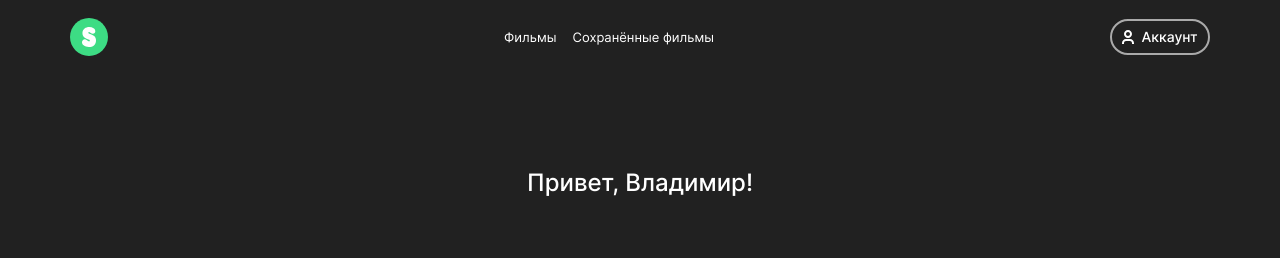
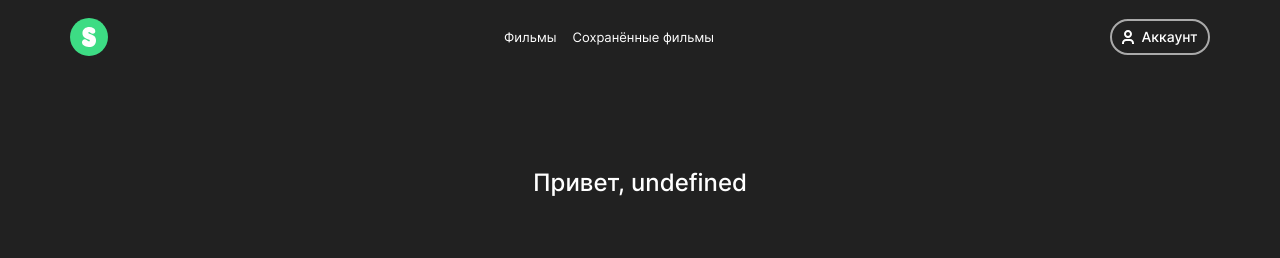
Before and after one commit to Vovkasquid/movies-explorer-frontend, a React (Create React App) app: page /profile in a window 1280 px wide. Shown: the top 258 px of the page. Built offline with nearby package versions, Linux system fonts and the light colour scheme.

Commit message:
fix: исправить ошибку записи юзера в контекст

```diff
--- a/src/components/App/App.jsx
+++ b/src/components/App/App.jsx
@@ -8,7 +8,7 @@ import Profile from '../Profile/Profile'
 import Register from '../Register/Register'
 import Login from '../Login/Login'
 import { CurrentUserContext } from '../../contexts/CurrentUserContext'
-import { register, login, getUserInformation } from '../utils/api/MainApi'
+import { register, login, getUserInformation } from '../../utils/api/MainApi'
 
 function App() {
   const history = useHistory()
@@ -17,6 +17,8 @@ function App() {
   const [currentUser, setCurrentUser] = React.useState({})
   const [registerNetworkError, setRegisterNetworkError] = React.useState('')
   const [loginNetworkError, setLoginNetworkError] = React.useState('')
+  // eslint-disable-next-line no-unused-vars
+  const [isAuth, setIsAuth] = React.useState('')
   // const [isAuth, setIsAuth] = React.useState(false)
   const handleResize = () => {
     // Записываем сайт в стейт
@@ -50,7 +52,10 @@ function App() {
             // проверяем пришли ли данные
             if (userInfo.data.name) {
               // Записываем данные в контекст
-              setCurrentUser(loginResponse.data)
+              console.log('userInfo', userInfo.data)
+              setCurrentUser(userInfo.data)
+              // Записываем стейт авторизации
+              setIsAuth(true)
               // Редиректим юзера на movies
               history.push('/movies')
             }
--- a/src/components/Login/Login.jsx
+++ b/src/components/Login/Login.jsx
@@ -1,6 +1,6 @@
 import React from 'react'
 import { Link } from 'react-router-dom'
-import formValidationHook from '../utils/hooks/formValidationHook'
+import formValidationHook from '../../utils/hooks/formValidationHook'
 import './Login.css'
 import logo from '../../images/logo.svg'
 
--- a/src/components/Profile/Profile.jsx
+++ b/src/components/Profile/Profile.jsx
@@ -1,9 +1,12 @@
-import React from 'react'
+import React, { useContext } from 'react'
 import './Profile.css'
 import Header from '../Header/Header'
-import formValidationHook from '../utils/hooks/formValidationHook'
+import formValidationHook from '../../utils/hooks/formValidationHook'
+import { CurrentUserContext } from '../../contexts/CurrentUserContext'
 
 export default function Profile() {
+  // Получаем текущего пользователя из контекста
+  const currentUser = useContext(CurrentUserContext)
   const { values, isValid, handleChange, errors } = formValidationHook({
     profileEmail: '',
     profileName: '',
@@ -23,7 +26,7 @@ export default function Profile() {
       <Header isLogin />
       <section className="profile">
         <form className="profile__form" name="edit" onSubmit={onFormSumbit} noValidate>
-          <h1 className="profile__form-title">Привет, Владимир!</h1>
+          <h1 className="profile__form-title">{`Привет, ${currentUser?.name}`}</h1>
           <ul className="profile__form-input-list">
             <li className="profile__form-input-item">
               <p className="profile__form-input-label">Имя</p>
--- a/src/components/Register/Register.jsx
+++ b/src/components/Register/Register.jsx
@@ -2,7 +2,7 @@ import React from 'react'
 import { Link } from 'react-router-dom'
 import './Register.css'
 import logo from '../../images/logo.svg'
-import formValidationHook from '../utils/hooks/formValidationHook'
+import formValidationHook from '../../utils/hooks/formValidationHook'
 
 export default function Register({ handleRegister, registerNetworkError }) {
   const { values, isValid, handleChange, errors } = formValidationHook({
--- a/src/components/SearchForm/SearchForm.jsx
+++ b/src/components/SearchForm/SearchForm.jsx
@@ -1,8 +1,8 @@
 import React from 'react'
-import formValidationHook from '../utils/hooks/formValidationHook'
+import formValidationHook from '../../utils/hooks/formValidationHook'
 import './SearchForm.css'
 import MoviesCardList from '../MoviesCardList/MoviesCardList'
-import getMovies from '../utils/api/MoviesApi'
+import getMovies from '../../utils/api/MoviesApi'
 import Preloader from '../Preloader/Preloader'
 
 export default function SearchForm({ isSaved, cardCount }) {
```
Also changed, not shown: src/utils/api/MainApi.js (renamed from src/components/utils/api/MainApi.js), src/utils/api/MoviesApi.js (renamed from src/components/utils/api/MoviesApi.js), src/utils/hooks/formValidationHook.jsx (renamed from src/components/utils/hooks/formValidationHook.jsx), 1 other file (tests, documents, lock files or other folders).
